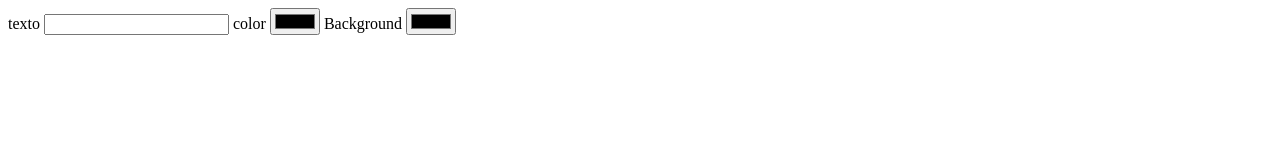
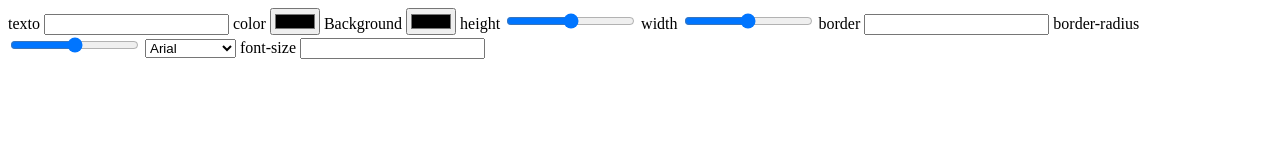
Before and after one commit to marcopla/amazing-animals, a plain HTML site: page index_button_creator.html in a window 1280 px wide. Drawn offline with Linux system fonts and the light colour scheme.

Commit message:
form completed

```diff
--- a/index_button_creator.html
+++ b/index_button_creator.html
@@ -11,7 +11,22 @@
       <label for="color">color</label>
       <input type="color" name="color" id="color">
       <label for="backgraundColor">Background</label>
-      <input type="color" name="backgraudColor" id="backgroundColor">
+      <input type="color" name="backgroundColor" id="backgroundColor">
+      <label for="height">height</label>
+      <input type="range" name="height" id="height" min="0" max="200">
+      <label for="width">width</label>
+      <input type="range" name="width" id="width" min="0" max="600">
+      <label for="border">border</label>
+      <input type="text" name="border" id="border" min="0" max="600">
+      <label for="borderRadius">border-radius</label>
+      <input type="range" name="borderRadius" id="borderRadius" min="0" max="20">
+      <select name="fontFamily" id="fontFamily">
+        <option value="Arial">Arial</option>
+        <option value="Georgia">Georgia</option>
+        <option value="monospace">Monospace</option>
+      </select>
+      <label for="fontSize">font-size</label>
+      <input type="number" name="fontsize" id="fontsize">
     </form>
   </section>
 
```
